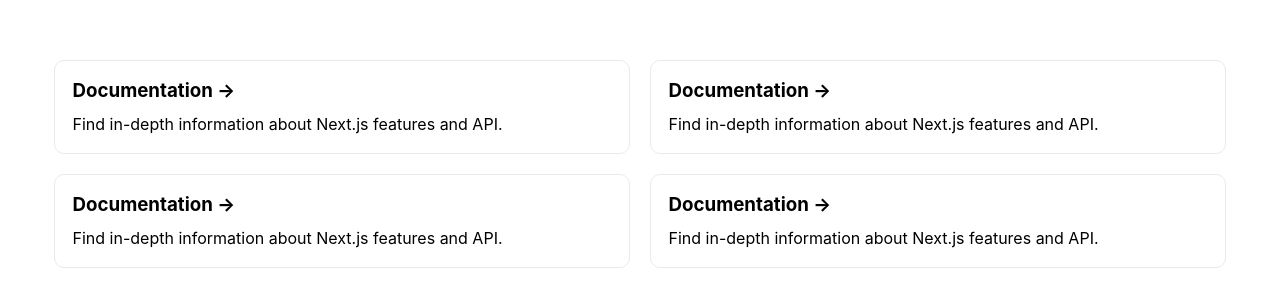
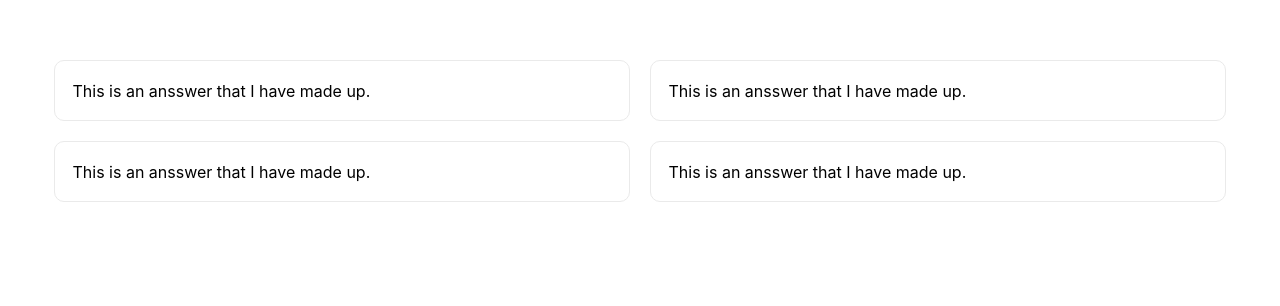
Before and after one commit to robbchar/non-trivial-trivia, a Next.js app: page / in a window 1280 px wide. Shown: the top 306 px of the page. Built offline with nearby package versions, Linux system fonts and the light colour scheme.

Commit message:
simple renaming

```diff
--- a/components/Tile/Tile.module.css
+++ b/components/Answer/Answer.module.css
@@ -1,4 +1,4 @@
-.card {
+.answer {
   margin: 1rem;
   flex-basis: 45%;
   padding: 1.75rem;
@@ -10,20 +10,10 @@
   transition:
     color 0.15s ease,
     border-color 0.15s ease;
+  cursor: default;
 }
 
-.card:hover,
-.card:focus,
-.card:active {
-  color: #0070f3;
-  border-color: #0070f3;
-}
-
-.card h3 {
-  margin: 0 0 1rem 0;
-}
-
-.card p {
+.answer p {
   margin: 0;
   line-height: 1.5;
 }
--- /dev/null
+++ b/components/Answer/index.tsx
@@ -0,0 +1,9 @@
+import styles from './Answer.module.css';
+
+export default function Home() {
+  return (
+    <div className={styles.answer}>
+      <p>This is an ansswer that I have made up.</p>
+    </div>
+  );
+}
--- a/components/Grid/index.tsx
+++ b/components/Answers/index.tsx
@@ -1,5 +1,5 @@
-import Tile from '../Tile';
-import styles from './Grid.module.css';
+import Tile from '../Answer';
+import styles from './Answers.module.css';
 
 export default function Home() {
   return (
--- a/components/Tile/index.tsx
+++ /dev/null
@@ -1,11 +0,0 @@
-// import styles from '../styles/Home.module.css';
-import styles from './Tile.module.css';
-
-export default function Home() {
-  return (
-    <a href="https://nextjs.org/docs" className={styles.card}>
-      <h3>Documentation &rarr;</h3>
-      <p>Find in-depth information about Next.js features and API.</p>
-    </a>
-  );
-}
--- a/pages/index.tsx
+++ b/pages/index.tsx
@@ -1,16 +1,16 @@
 import Head from 'next/head';
-import Grid from '../components/Grid';
+import Answers from '../components/Answers';
 
 export default function Home() {
   return (
     <div>
       <Head>
-        <title>Create Next App</title>
+        <title>Trivia Night!</title>
         <link rel="icon" href="/favicon.ico" />
       </Head>
 
       <main>
-        <Grid />
+        <Answers />
       </main>
 
       <footer></footer>
```
Also changed, not shown: components/Answers/Answers.module.css (renamed from components/Grid/Grid.module.css), 1 other file (tests, documents, lock files or other folders).
